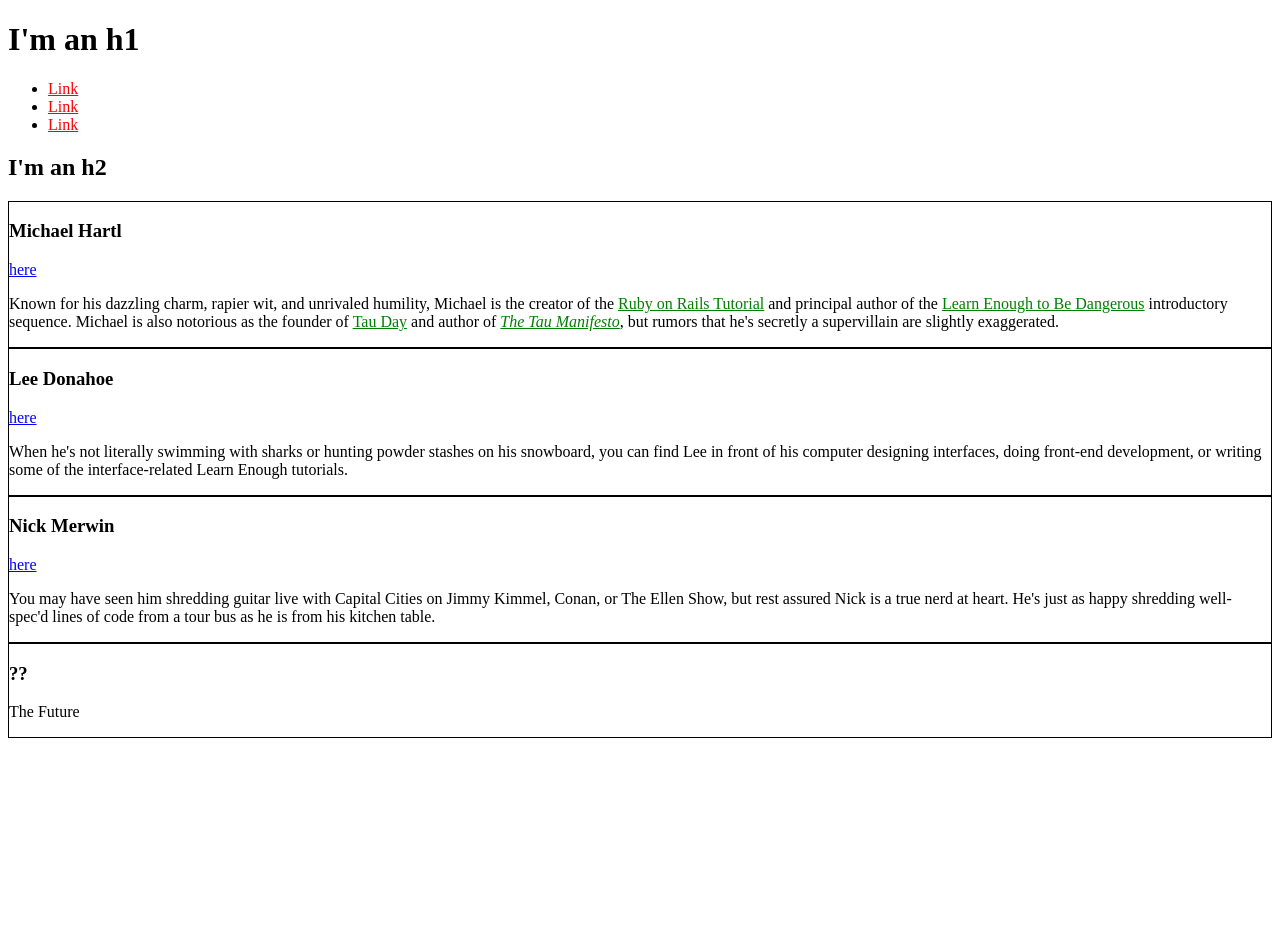
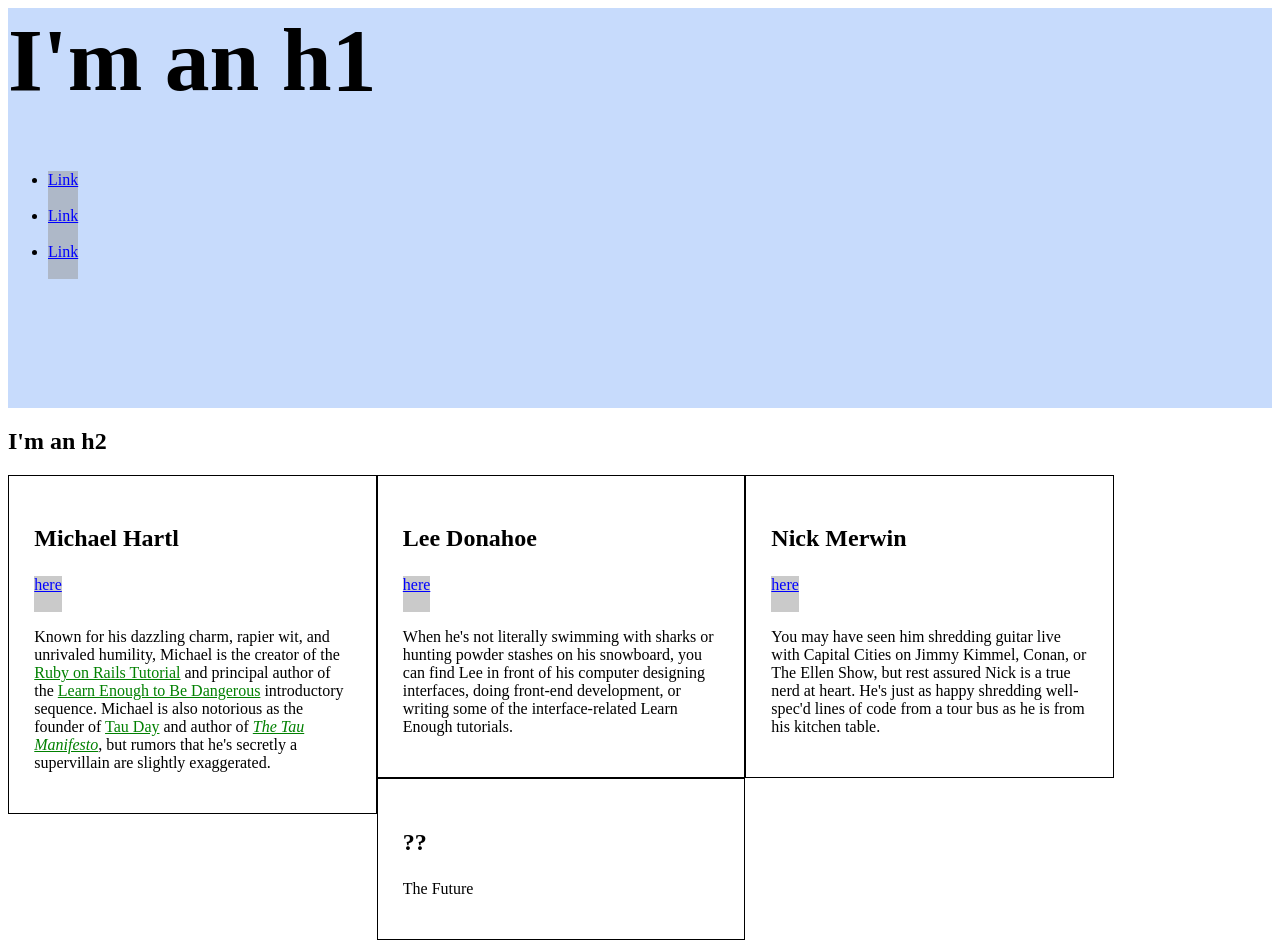
Before and after one commit to frojnd/frojnd.github.io, a plain HTML site: page index.html in a window 1280 px wide. Before the commit the page ends 800 px from the top, so only its background shows below. Drawn offline with Linux system fonts and the light colour scheme.

Commit message:
Start playing with boxes

```diff
--- a/index.html
+++ b/index.html
@@ -5,18 +5,44 @@
     <meta charset="utf-8">
     <style>
       /* GLOBAL STYLES */
+      h1 {
+        font-size: 7vw;
+        margin-top: 0;
+      }
       a {
-        color: red;
+        color: #f00;
+      }
+
+      /* HERO STYLES */
+      .full-hero {
+        background-color: #c7dbfc;
+        height: 50vh;
       }
 
       /* SOCIAL STYLES */
       .social-link {
+        background: rgba(150, 150, 150, 0.5);
         color: blue;
+        display: inline-block;
+        height: 36px;
       }
 
       /* BIO STYLES */
+      .bio-wrapper {
+        font-size: 24px;
+      }
       .bio-box {
         border: 1px solid black;
+        float: left;
+        font-size: 1rem;
+        padding: 2%;
+        width: 25%;
+      }
+      .bio-box h3 {
+        font-size: 1.5em;
+      }
+      .bio-copy {
+        font-size: 1em;
       }
       .bio-copy a {
         color: green;
@@ -24,19 +50,22 @@
     </style>
   </head>
   <body>
+    <div class="full-hero hero-home">
       <h1>I'm an h1</h1>
       <ul>
         <li>
-        <a href="http://example.com/">Link</a>
+          <a href="http://example.com/" class="social-link">Link</a>
         </li>
         <li>
-        <a href="http://example.com/">Link</a>
+          <a href="http://example.com/" class="social-link">Link</a>
         </li>
         <li>
-        <a href="http://example.com/">Link</a>
+          <a href="http://example.com/" class="social-link">Link</a>
         </li>
       </ul>
+    </div>
     <h2>I'm an h2</h2>
+    <div class="bio-wrapper">
       <div class="bio-box">
         <h3>Michael Hartl</h3>
         <a href="http://twitter.com/mhartl" class="social-link">here</a>
@@ -86,5 +115,6 @@
           The Future
         </p>
       </div>
+    </div>
   </body>
 </html>
```
Lines whose indentation alone changed are shown as unchanged.
